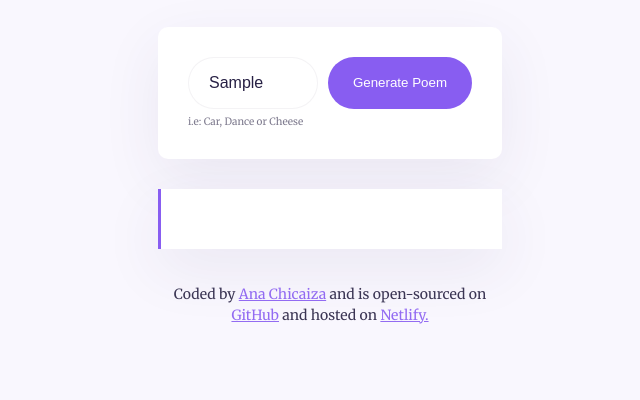
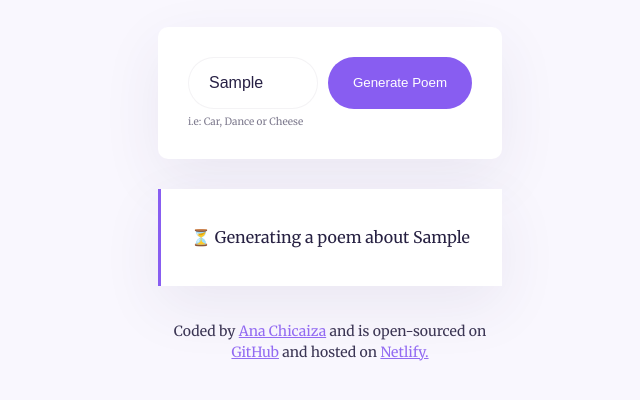
Before and after one commit to anachicaiza/Poem-generator, a plain HTML site: page index.html in a window 1280 px wide. Both pictures are taken after typing "Sample" into the empty fields and a click on the input "Generate Poem". Shown: the part 186-586 px from the top of the page, without its empty margins (310-950 px from the left). Drawn offline with nearby package versions, Linux system fonts and the light colour scheme; no server answers.

Commit message:
blink style added for better user experience

```diff
--- a/src/script.js
+++ b/src/script.js
@@ -6,7 +6,7 @@ function displayPoem(response) {
   });
 }
 
-function poemGenerator(event) {
+function generatePoem(event) {
   event.preventDefault();
 
   let searchElement = document.querySelector("#search-input");
@@ -14,11 +14,13 @@ function poemGenerator(event) {
   let apiKey = "b739b64actfb7710ab2aa8f6044o4c38";
   let prompt = `user instructions: generate poem about ${searchElement.value}`;
   let context =
-    "You are a romantic poem expert and love to write short poems. Your mission is to generate a 4 line poem in basic HTML. DO NOT SHOW ANY TAGS. Make sure to follow user instructions. Sign the poem as 'SheCodes AI' inside <strong></strong> elements, at the end of the poem. Separate each line of the poem with a </br> element";
+    "You are a romantic poem expert and love to write short poems. Your mission is to generate a 4 line poem in basic HTML and separating each line with a <br> element. DO NOT SHOW ANY TAGS. Make sure to follow user instructions. Sign the poem as 'SheCodes AI' inside <strong></strong> elements, at the end of the poem.";
   let apiUrl = `https://api.shecodes.io/ai/v1/generate?prompt=${prompt}&context=${context}&key=${apiKey}`;
 
+  let poemElement = document.querySelector("#poem");
+  poemElement.innerHTML = `<div class="generating">⏳ Generating a poem about ${searchElement.value}</div>`;
   axios.get(apiUrl).then(displayPoem);
 }
 
 let poemForm = document.querySelector("#poem-generator");
-poemForm.addEventListener("submit", poemGenerator);
+poemForm.addEventListener("submit", generatePoem);
--- a/src/style.css
+++ b/src/style.css
@@ -80,8 +80,23 @@ form {
   padding: 30px;
   border-left: 3px solid #885df1;
   box-shadow: 0px 20px 60px rgba(65, 50, 100, 0.08);
+  line-height: 2.3;
 }
 
 .poem strong {
   color: #885df1;
 }
+
+.generating {
+  animation: blink-animation 1s steps(5, start) infinite;
+}
+@keyframes blink-animation {
+  to {
+    visibility: hidden;
+  }
+}
+@-webkit-keyframes blink-animation {
+  to {
+    visibility: hidden;
+  }
+}
```
